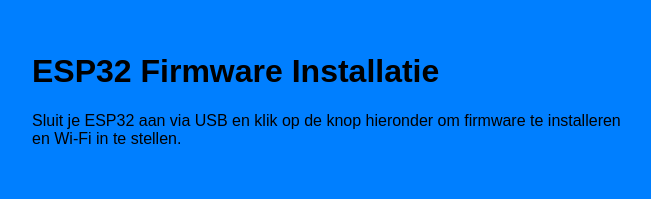
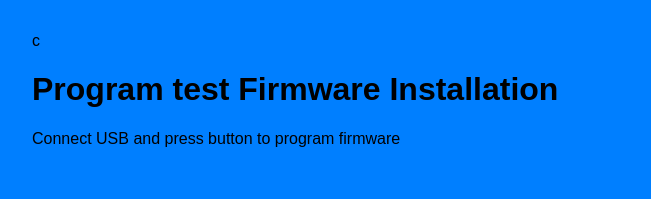
Before and after one commit to RobKeij/ESP32, a plain HTML site: page index.html in a window 1280 px wide. Shown: the whole page, without its empty margins (308-959 px from the left). Drawn offline with Linux system fonts and the light colour scheme.

Commit message:
Update index.html

```diff
--- a/index.html
+++ b/index.html
@@ -1,4 +1,4 @@
-<!DOCTYPE html>
+c<!DOCTYPE html>
 <html lang="nl">
 <head>
   <meta charset="UTF-8">
@@ -20,8 +20,8 @@
   </style>
 </head>
 <body>
-  <h1>ESP32 Firmware Installatie</h1>
-  <p>Sluit je ESP32 aan via USB en klik op de knop hieronder om firmware te installeren en Wi-Fi in te stellen.</p>
+  <h1>Program test Firmware Installation</h1>
+  <p>Connect USB and press button to program firmware</p>
 
   <esp-web-install-button manifest="manifest.json">
   </esp-web-install-button>
```
